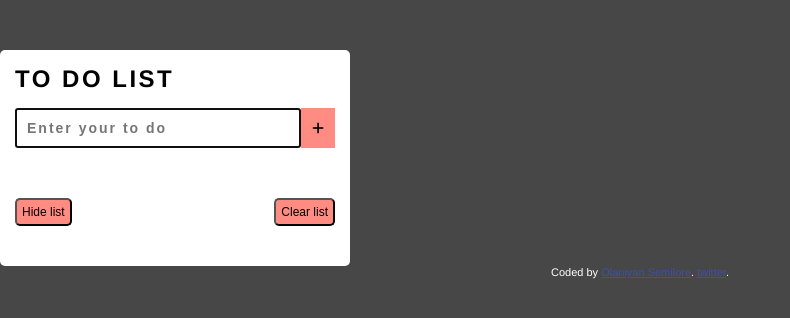
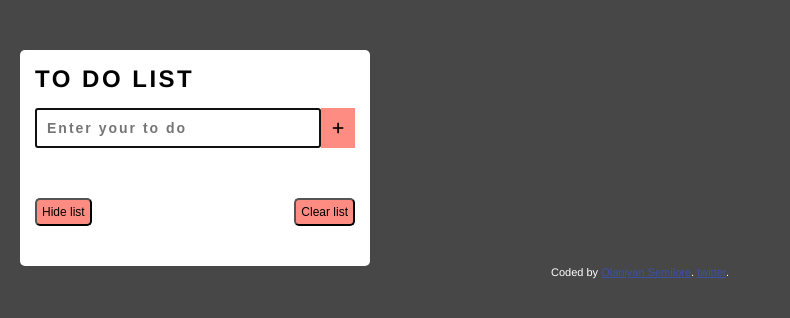
Before and after one commit to pearlwebdesign/To-do-app, a plain HTML site: page index.html in a window 1280 px wide. Shown: the whole page, without its empty margins (0-790 px from the left). Drawn offline with Linux system fonts and the light colour scheme.

Commit message:
Update style.css

```diff
--- a/style.css
+++ b/style.css
@@ -17,8 +17,8 @@ body{
   height: 100%;
   padding: 15px;
   margin-top: 50px;
-  justify-content: center;
-  align-items: center;
+  margin-right: 20px;
+  margin-left: 20px;
 }
 h2{
   text-transform: uppercase;
```
